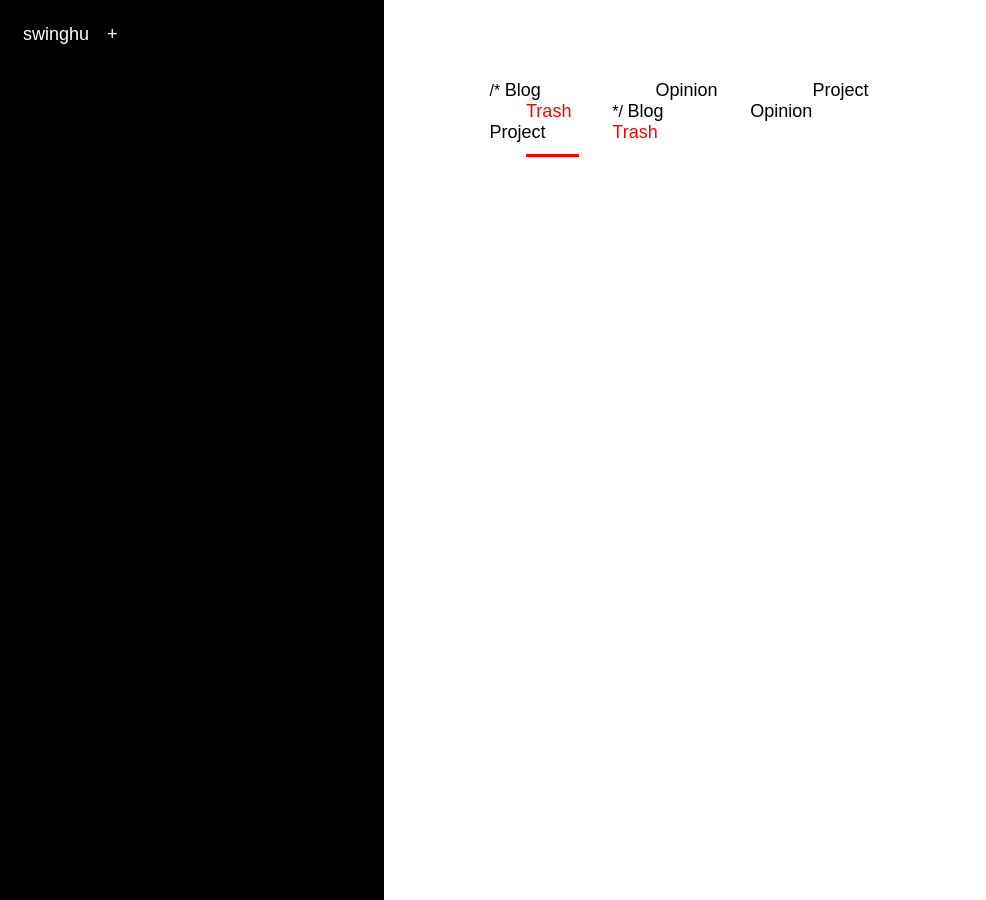
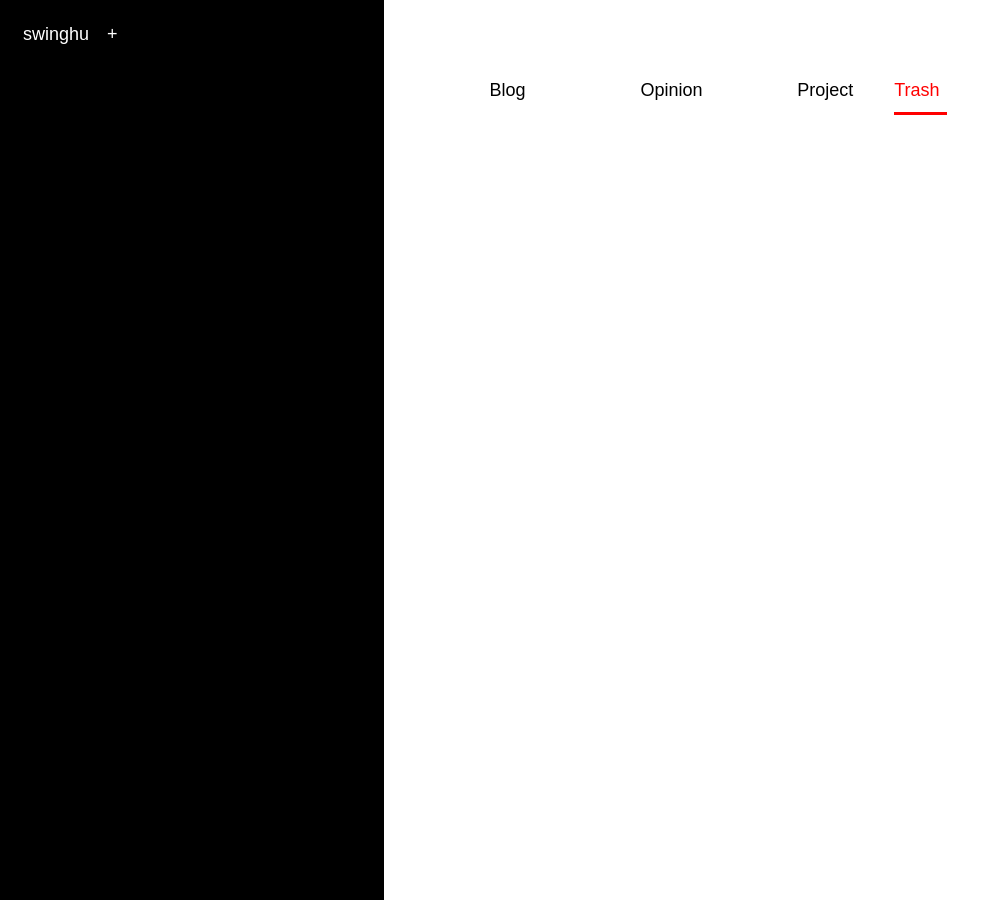
Before and after one commit to swinghu/swinghu.github.com, a Jekyll site: the page built from trash/index.md, in a window 1280 px wide. Shown: the whole page, without its empty margins (0-986 px from the left). Built offline with Jekyll 4.4.1, drawn with Linux system fonts in a browser that asks for light colours; Markdown is read by kramdown in place of the engine named in the settings.

```diff
--- a/trash/index.md
+++ b/trash/index.md
@@ -5,16 +5,13 @@ layout: home
 <div class="index-content trash">
     <div class="section">
         <ul class="artical-cate">
-            /*
+
 			<li><a href="/"><span>Blog</span></a></li>
             <li style="text-align:center"><a href="/opinion"><span>Opinion</span></a></li>
             <li style="text-align:right"><a href="/project"><span>Project</span></a></li>
 			<li class="on" style="text-align:center"><a href="/trash"><span>Trash</span></a></li>
-			*/
-			<li ><a href="/"><span>Blog</span></a></li>
-            <li ><a href="/opinion"><span>Opinion</span></a></li>
-            <li ><a href="/project"><span>Project</span></a></li>
-			<li class="on"><a href="/trash"><span>Trash</span></a></li>
+
+
         </ul>
 
         <div class="cate-bar"><span id="cateBar"></span></div>
```
Also changed, not shown: opinion/index.md (+2 -6 lines).
